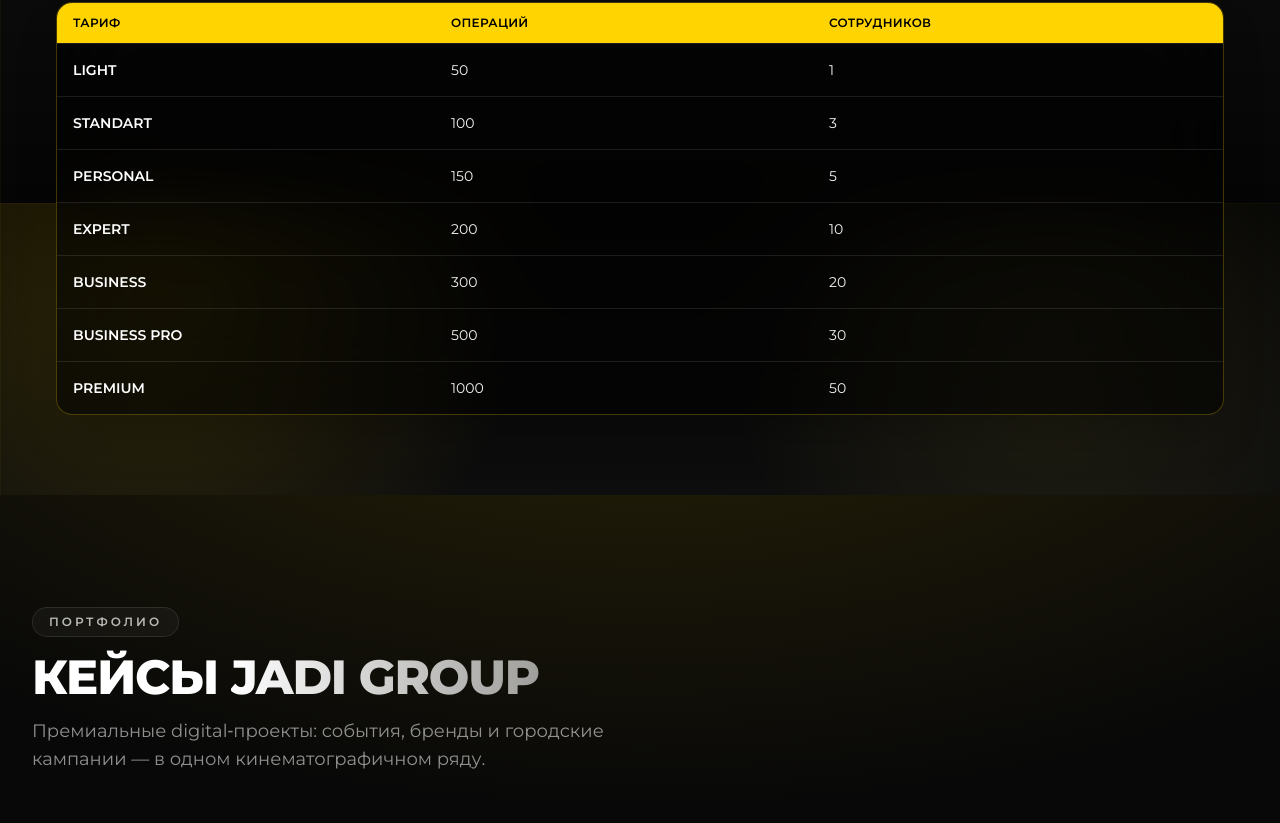
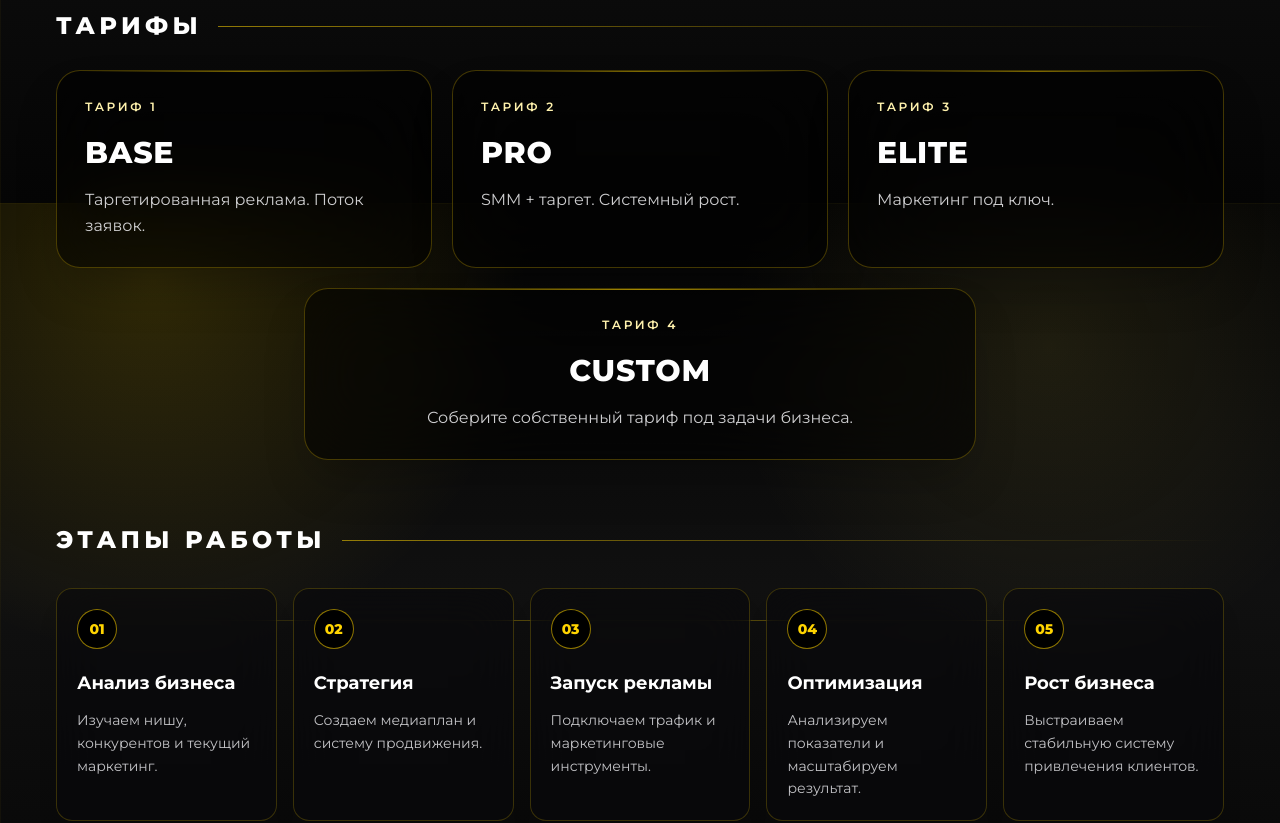
Before and after one commit to AbylaiNurtaev/ada-accounting, a React (Vite) app: page / in a window 1280 px wide. Shown: the part 1397-2220 px from the top of the page. Built offline with nearby package versions, Linux system fonts and the light colour scheme.

Commit message:
Replace tariff table with agency pricing blocks

```diff
--- a/src/data/siteContent.ts
+++ b/src/data/siteContent.ts
@@ -56,16 +56,6 @@
   { value: '24/7', label: 'оперативная связь и поддержка клиентов' },
   { value: 'Комплексно', label: 'трафик → заявки → продажи в одной маркетинговой системе' },
   { value: 'Прозрачно', label: 'медиаплан и контроль рекламного бюджета без скрытых расходов' },
-]
-
-export const tariffs = [
-  { name: 'LIGHT', ops: '50', staff: '1', price: '125 000 тг' },
-  { name: 'STANDART', ops: '100', staff: '3', price: '230 000 тг' },
-  { name: 'PERSONAL', ops: '150', staff: '5', price: '330 000 тг' },
-  { name: 'EXPERT', ops: '200', staff: '10', price: '510 000 тг' },
-  { name: 'BUSINESS', ops: '300', staff: '20', price: '810 000 тг' },
-  { name: 'BUSINESS PRO', ops: '500', staff: '30', price: '1 220 000 тг' },
-  { name: 'PREMIUM', ops: '1000', staff: '50', price: '2 200 000 тг' },
 ]
 
 export const testimonials = [
--- a/src/sections/Services.tsx
+++ b/src/sections/Services.tsx
@@ -1,6 +1,48 @@
 import { AnimatedSection } from '../components/AnimatedSection'
 import { SectionHeading } from '../components/SectionHeading'
-import { services, tariffs } from '../data/siteContent'
+import { services } from '../data/siteContent'
+
+const marketingTariffs = [
+  {
+    name: 'BASE',
+    text: 'Таргетированная реклама. Поток заявок.',
+  },
+  {
+    name: 'PRO',
+    text: 'SMM + таргет. Системный рост.',
+  },
+  {
+    name: 'ELITE',
+    text: 'Маркетинг под ключ.',
+  },
+  {
+    name: 'CUSTOM',
+    text: 'Соберите собственный тариф под задачи бизнеса.',
+  },
+]
+
+const workSteps = [
+  {
+    title: 'Анализ бизнеса',
+    text: 'Изучаем нишу, конкурентов и текущий маркетинг.',
+  },
+  {
+    title: 'Стратегия',
+    text: 'Создаем медиаплан и систему продвижения.',
+  },
+  {
+    title: 'Запуск рекламы',
+    text: 'Подключаем трафик и маркетинговые инструменты.',
+  },
+  {
+    title: 'Оптимизация',
+    text: 'Анализируем показатели и масштабируем результат.',
+  },
+  {
+    title: 'Рост бизнеса',
+    text: 'Выстраиваем стабильную систему привлечения клиентов.',
+  },
+]
 
 export function Services() {
   return (
@@ -22,19 +64,59 @@
           ))}
         </div>
 
-        <div className="glass mt-12 overflow-hidden rounded-2xl">
-          <div className="grid grid-cols-3 bg-primary-500 px-4 py-3 text-xs font-semibold uppercase tracking-wide text-black">
-            <span>Тариф</span>
-            <span>Операций</span>
-            <span>Сотрудников</span>
+        <div className="mt-14">
+          <div className="mb-7 flex items-center justify-between gap-4">
+            <h3 className="text-2xl font-extrabold uppercase tracking-[0.18em] text-white">ТАРИФЫ</h3>
+            <div className="hidden h-px flex-1 bg-gradient-to-r from-primary-500/55 to-transparent sm:block" />
           </div>
-          {tariffs.map((tariff) => (
-            <div key={tariff.name} className="grid grid-cols-3 border-t border-white/10 px-4 py-4 text-sm text-zinc-100">
-              <span className="font-semibold text-white">{tariff.name}</span>
-              <span>{tariff.ops}</span>
-              <span>{tariff.staff}</span>
-            </div>
-          ))}
+
+          <div className="grid gap-5 lg:grid-cols-3">
+            {marketingTariffs.slice(0, 3).map((tariff, index) => (
+              <article
+                key={tariff.name}
+                className="group glass relative overflow-hidden rounded-3xl p-7 transition duration-300 hover:-translate-y-1 hover:border-primary-500/70 hover:shadow-[0_22px_70px_rgba(255,212,0,0.16)]"
+              >
+                <div className="absolute inset-x-6 top-0 h-px bg-gradient-to-r from-transparent via-primary-500/70 to-transparent opacity-70" />
+                <p className="text-xs font-semibold uppercase tracking-[0.22em] text-primary-100">
+                  Тариф {index + 1}
+                </p>
+                <h4 className="mt-5 text-3xl font-extrabold tracking-wide text-white">{tariff.name}</h4>
+                <p className="mt-4 max-w-xs text-base leading-relaxed text-zinc-200/90">{tariff.text}</p>
+              </article>
+            ))}
+          </div>
+
+          <article className="group glass relative mx-auto mt-5 max-w-2xl overflow-hidden rounded-3xl p-7 text-center transition duration-300 hover:-translate-y-1 hover:border-primary-500/70 hover:shadow-[0_22px_70px_rgba(255,212,0,0.16)]">
+            <div className="absolute inset-x-10 top-0 h-px bg-gradient-to-r from-transparent via-primary-500/80 to-transparent opacity-80" />
+            <p className="text-xs font-semibold uppercase tracking-[0.22em] text-primary-100">Тариф 4</p>
+            <h4 className="mt-5 text-3xl font-extrabold tracking-wide text-white">CUSTOM</h4>
+            <p className="mx-auto mt-4 max-w-md text-base leading-relaxed text-zinc-200/90">
+              Соберите собственный тариф под задачи бизнеса.
+            </p>
+          </article>
+        </div>
+
+        <div className="mt-16">
+          <div className="mb-8 flex items-center justify-between gap-4">
+            <h3 className="text-2xl font-extrabold uppercase tracking-[0.18em] text-white">ЭТАПЫ РАБОТЫ</h3>
+            <div className="hidden h-px flex-1 bg-gradient-to-r from-primary-500/55 to-transparent sm:block" />
+          </div>
+
+          <div className="relative grid gap-4 lg:grid-cols-5">
+            <div className="absolute left-0 right-0 top-8 hidden h-px bg-gradient-to-r from-transparent via-primary-500/35 to-transparent lg:block" />
+            {workSteps.map((step, index) => (
+              <article
+                key={step.title}
+                className="glass-soft relative rounded-2xl p-5 transition duration-300 hover:-translate-y-1 hover:border-primary-500/55 hover:shadow-[0_18px_55px_rgba(255,212,0,0.12)]"
+              >
+                <div className="mb-5 flex h-10 w-10 items-center justify-center rounded-full border border-primary-500/55 bg-black text-sm font-extrabold text-primary-500">
+                  {String(index + 1).padStart(2, '0')}
+                </div>
+                <h4 className="text-lg font-bold text-white">{step.title}</h4>
+                <p className="mt-3 text-sm leading-relaxed text-zinc-200/85">{step.text}</p>
+              </article>
+            ))}
+          </div>
         </div>
       </div>
     </AnimatedSection>
```
